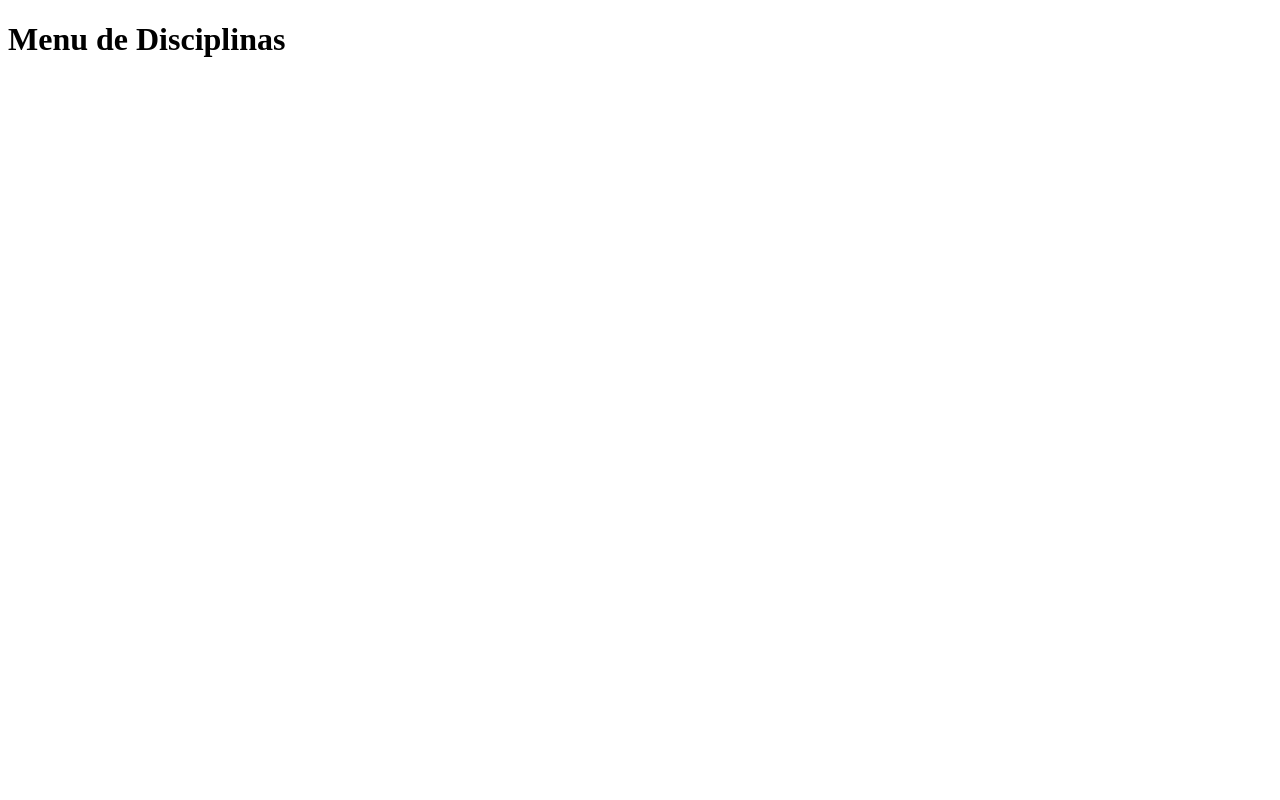
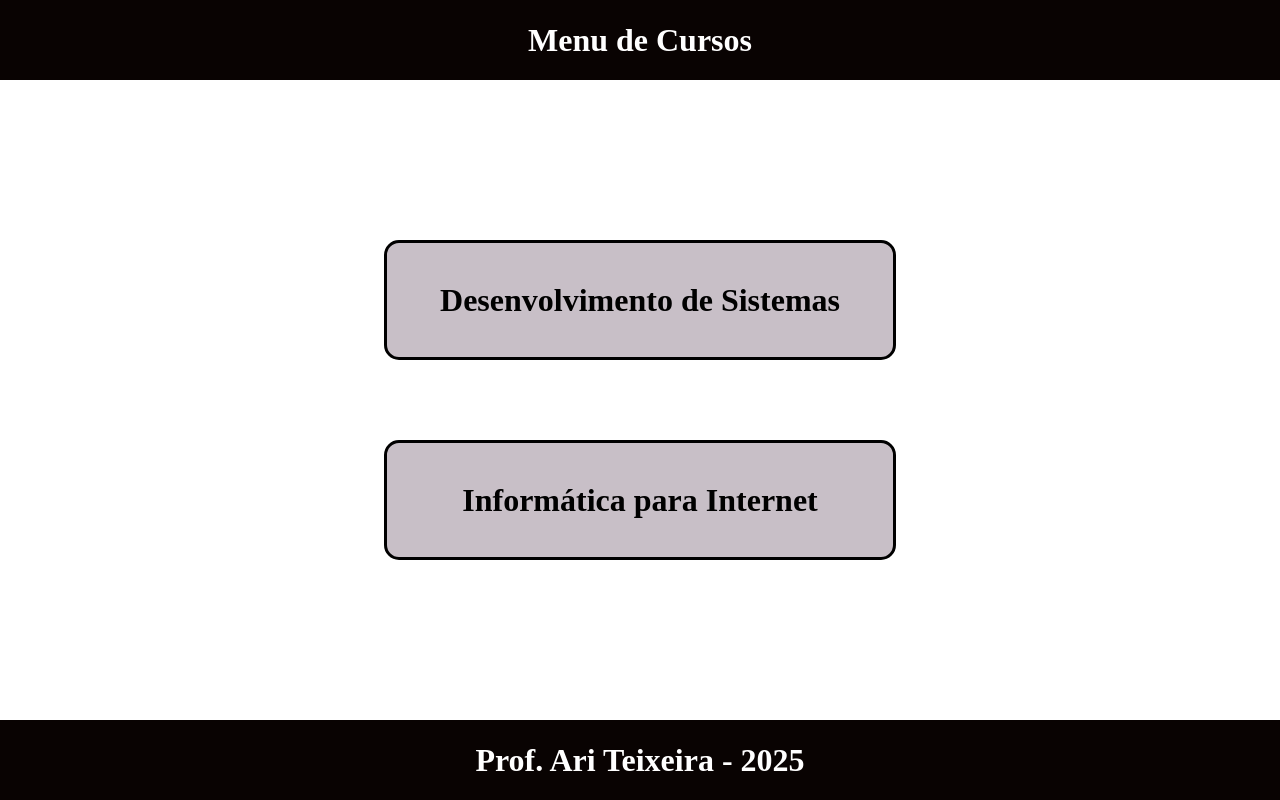
Before and after one commit to arineto1/info2025, a plain HTML site: page index.html in a window 1280 px wide. Drawn offline with Linux system fonts and the light colour scheme.

Commit message:
commit 2

```diff
--- a/index.html
+++ b/index.html
@@ -1,14 +1,25 @@
 <!DOCTYPE html>
 <html lang="en">
-<head>
-    <meta charset="UTF-8">
-    <meta name="viewport" content="width=device-width, initial-scale=1.0">
+  <head>
+    <meta charset="UTF-8" />
+    <meta name="viewport" content="width=device-width, initial-scale=1.0" />
     <title>Info 2025</title>
-</head>
-<body>
-    <head>
-        <h1>Menu de Disciplinas</h1>
-    </head>
-
-</body>
+    <link rel="stylesheet" href="style.css" />
+  </head>
+  <body>
+    <header>
+      <h1>Menu de Cursos</h1>
+    </header>
+    <main>
+      <div class="cursos">
+        <h1>Desenvolvimento de Sistemas</h1>
+      </div>
+      <div class="cursos">
+        <h1>Informática para Internet </h1>
+      </div>
+    </main>
+    <footer>
+      <h1>Prof. Ari Teixeira - 2025</h1>
+    </footer>
+  </body>
 </html>
--- /dev/null
+++ b/style.css
@@ -0,0 +1,53 @@
+* {
+  margin: 0;
+  box-sizing: border-box;
+}
+header {
+  background-color: #090302;
+  height: 10vh;
+  display: flex;
+  align-items: center;
+  justify-content: center;
+}
+header > h1 {
+  color: white;
+}
+main {
+  height: 80vh;
+  width: 80vw;
+  display: flex;
+  align-items: center;
+  justify-content: center;
+  flex-direction: column;
+  margin: auto;
+  gap: 10vh;
+}
+main > .cursos > h1 {
+  text-align: center;
+  background-color: #c8bfc7;
+  height: 15vh;
+  width: 40vw;
+  display: flex;
+  align-items: center;
+  justify-content: center;
+  border-radius: 15px;
+  border: solid;
+}
+main > .cursos > h1:hover {
+  background-color: #7A9B76;
+  cursor: pointer;
+}
+footer{
+  background-color: #090302;
+  height: 10vh;
+  display: flex;
+  align-items: center;
+  justify-content: center;
+  color: white;
+}
+@media (width < 600px) {
+  main > .cursos > h1 {
+    height: 20vh;
+    width: 90vw;
+  }
+}
```
